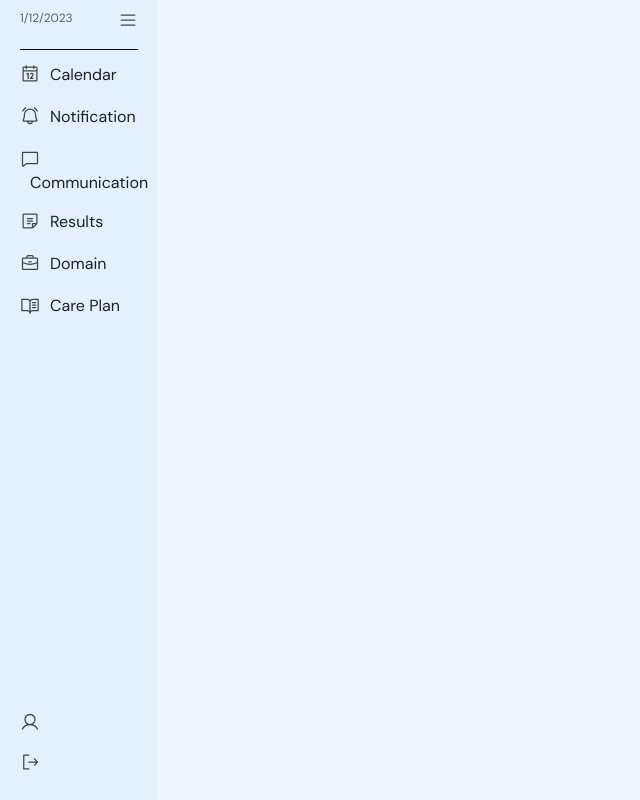
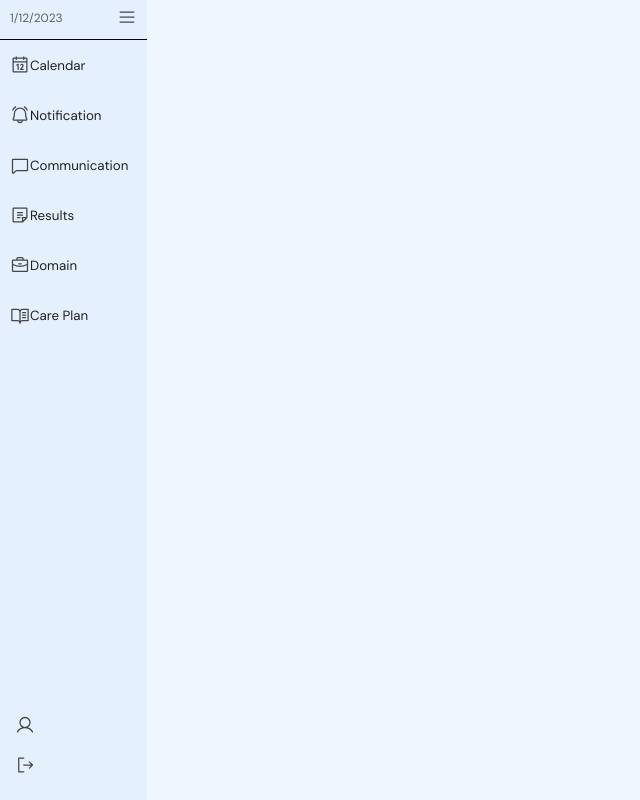
Before and after one commit to DiamondD7/yougotjob_client, a React (Vite) app: page /home in a window 1280 px wide. Shown: the whole page, without its empty margins (0-640 px from the left). Built offline with nearby package versions, Linux system fonts and the light colour scheme.

Commit message:
changed the whole style of the nav and added hover effect on buttons

```diff
--- a/src/components/Nav/Nav.jsx
+++ b/src/components/Nav/Nav.jsx
@@ -41,65 +41,62 @@ const Nav = () => {
         </div>
         <ul>
           <li>
-            <button>
+            <button
+              className={minimizedNav === true ? "btn-normal" : "icon-label"}
+            >
               <Calendar size={20} color="#454545" />
+
+              {minimizedNav === true ? "" : "Calendar"}
             </button>
 
-            <label
+            {/* <label
               className={minimizedNav === true ? "remove-label" : "icon-label"}
             >
               Calendar
-            </label>
+            </label> */}
           </li>
           <li>
-            <button>
+            <button
+              className={minimizedNav === true ? "btn-normal" : "icon-label"}
+            >
               <BellRinging size={20} color="#454545" />
+              {minimizedNav === true ? "" : "Notification"}
             </button>
-            <label
-              className={minimizedNav === true ? "remove-label" : "icon-label"}
-            >
-              Notification
-            </label>
           </li>
           <li>
-            <button>
+            <button
+              className={minimizedNav === true ? "btn-normal" : "icon-label"}
+            >
               <Chat size={20} color="#454545" />
+
+              {minimizedNav === true ? "" : "Communication"}
             </button>
-            <label
-              className={minimizedNav === true ? "remove-label" : "icon-label"}
-            >
-              Communication
-            </label>
           </li>
           <li>
-            <button>
+            <button
+              className={minimizedNav === true ? "btn-normal" : "icon-label"}
+            >
               <Note size={20} color="#454545" />
+
+              {minimizedNav === true ? "" : "Results"}
             </button>
-            <label
-              className={minimizedNav === true ? "remove-label" : "icon-label"}
-            >
-              Results
-            </label>
           </li>
           <li>
-            <button>
+            <button
+              className={minimizedNav === true ? "btn-normal" : "icon-label"}
+            >
               <Briefcase size={20} color="#454545" />
+
+              {minimizedNav === true ? "" : "Domain"}
             </button>
-            <label
-              className={minimizedNav === true ? "remove-label" : "icon-label"}
-            >
-              Domain
-            </label>
           </li>
           <li>
-            <button>
+            <button
+              className={minimizedNav === true ? "btn-normal" : "icon-label"}
+            >
               <BookOpenText size={20} color="#454545" />
+              {minimizedNav === true ? "" : "Care Plan"}
             </button>
-            <label
-              className={minimizedNav === true ? "remove-label" : "icon-label"}
-            >
-              Care Plan
-            </label>
           </li>
           <br />
           <li className="profile-btn">
--- a/src/styles/navstyles.css
+++ b/src/styles/navstyles.css
@@ -14,12 +14,14 @@
 .nav-date__wrapper p{
     font-size: 12px;
     color: rgba(0,0,0,0.6);
+    padding: 10px 0 0 10px;
 }
 
 .nav-menu-arrow__button{
     border: none;
     background-color: transparent;
     cursor: pointer;
+    padding: 7px 10px 0 0;
 }
 
 
@@ -27,7 +29,7 @@
     background-color: #E5F0FF;
     width: 13%;
     height: 100vh;
-    padding: 10px 20px;
+    /* padding: 10px 20px; */
     animation: maximizedNav .5s ease;
 }
 
@@ -59,24 +61,31 @@
     list-style: none;
 }
 
-.navside__wrapper ul li{
-    margin-top: 10px;
+.icon-label{
+    background-color: transparent;
+    border: none;
+    cursor: pointer;
+    width: 100%;
+    height: 30px;
+    padding: 25px 0 25px 10px;
+
+
+    display: flex;
+    align-items: center;
+    animation: labelShow .4s ease;
 }
 
-.navside__wrapper ul button{
+.icon-label:hover{
+    background-color: #D6E8FF;
+    border: none;
+}
+
+.btn-normal{
+    font-size: 15px;
     background-color: transparent;
     border: none;
-    border-bottom: 1px solid transparent;
     cursor: pointer;
-    font-size: 24px;
-
-}
-
-.icon-label{
-    position: relative;
-    left: 10px;
-    top: -4px;
-    animation: labelShow .5s ease;
+    margin-top: 20px;
 }
 
 .remove-label{
@@ -90,17 +99,31 @@
     50%{
         opacity: 0;
     }
-    100%{
+    60%{
         opacity: 1;
     }
 }
 
 .profile-btn{
     position:absolute;
+    left: 15px;
     bottom: 60px;
+}
+
+.profile-btn button{
+    background-color: transparent;
+    border: none;
+    cursor: pointer;
 }
 
 .logout-btn{
     position: absolute;
+    left: 15px;
     bottom: 20px;
 }
+
+.logout-btn button{
+    background-color: transparent;
+    border: none;
+    cursor: pointer;
+}
```
